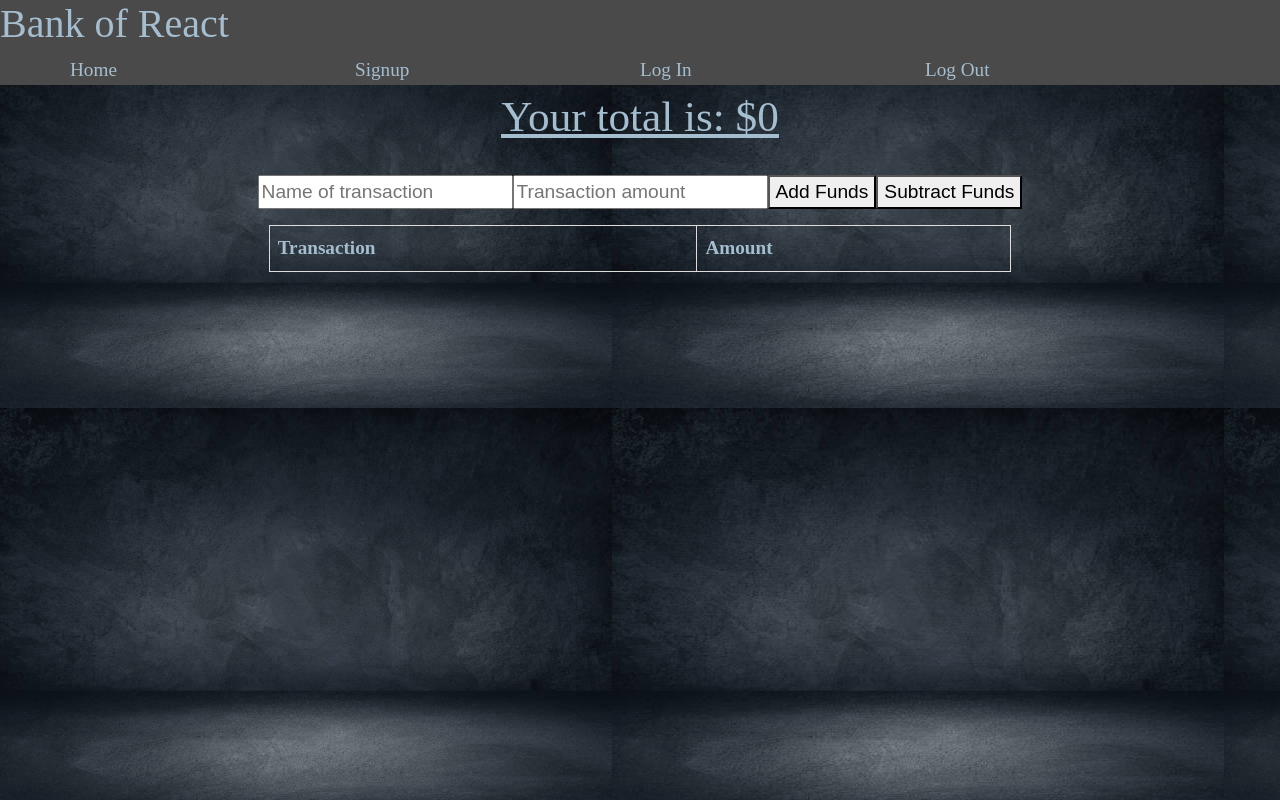
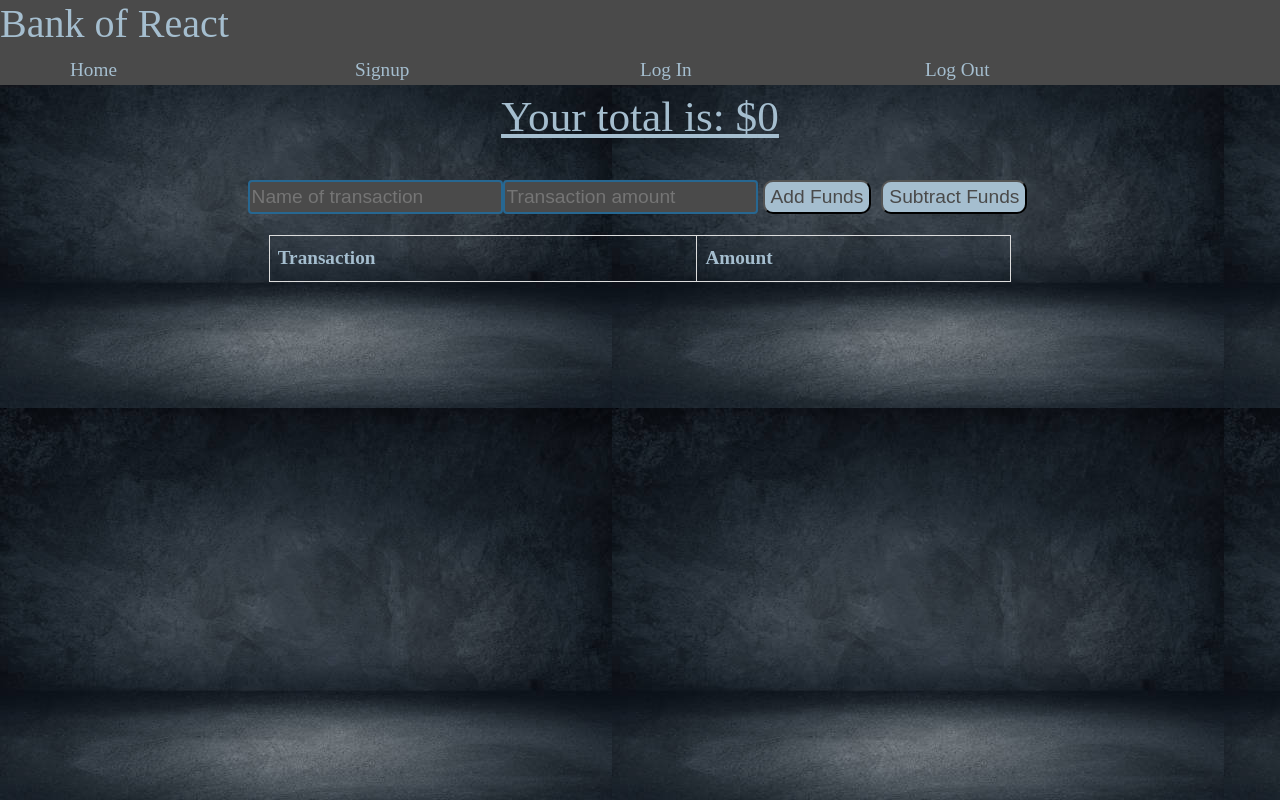
Before and after one commit to money-managers/reactBank, a React (Create React App) app: page / in a window 1280 px wide. Built offline with nearby package versions, Linux system fonts and the light colour scheme.

Commit message:
added styling to buttons and forms

```diff
--- a/package.json
+++ b/package.json
@@ -3,11 +3,13 @@
   "version": "0.1.0",
   "private": true,
   "dependencies": {
+    "@react-icons/all-files": "^4.1.0",
     "@testing-library/jest-dom": "^5.12.0",
     "@testing-library/react": "^11.2.6",
     "@testing-library/user-event": "^12.8.3",
     "react": "^17.0.2",
     "react-dom": "^17.0.2",
+    "react-icons": "^4.2.0",
     "react-scripts": "4.0.3",
     "web-vitals": "^1.1.2"
   },
--- a/src/App.css
+++ b/src/App.css
@@ -66,7 +66,10 @@ tr:nth-child(even) {
 .form {
   margin-top: 25px;
   width: 100%;
+  text-align: center;
 }
+
+
 
 .transactions {
   text-align: left;
@@ -75,3 +78,25 @@ tr:nth-child(even) {
   width: 90%;
   margin: 0 auto;
 }
+
+input {
+  background-color: var(--main);
+  color: #a5becf;
+  border: 2px solid var(--secondary);
+  border-radius: 4px;
+
+}
+button{
+ background-color: var(--third);
+ color:var(--main);
+ margin: 5px;
+ border-radius: 10px;
+
+}
+button:hover{
+  color:var(--third);
+background-color: var(--main);
+
+  box-shadow: 0 12px 16px 0 rgba(0,0,0,0.24), 0 17px 50px 0 rgba(0,0,0,0.19);
+
+}
--- a/src/Components/Login/index.js
+++ b/src/Components/Login/index.js
@@ -2,7 +2,7 @@ import React from 'react';
 
 function Login(){
     return(
-        <div id="login">
+        <div  className="form" id="login">
             <section id="contactSection">
           <h1>Login</h1>
           <form >
--- a/src/Components/SignUp/index.js
+++ b/src/Components/SignUp/index.js
@@ -2,7 +2,7 @@ import React from 'react';
 
 function SignUp(){
     return(
-        <div id="signup">
+        <div className="form" id="signup">
   <section >
           <h1>Sign up</h1>
           <form >
```
Also changed, not shown: 1 other file (tests, documents, lock files or other folders).
